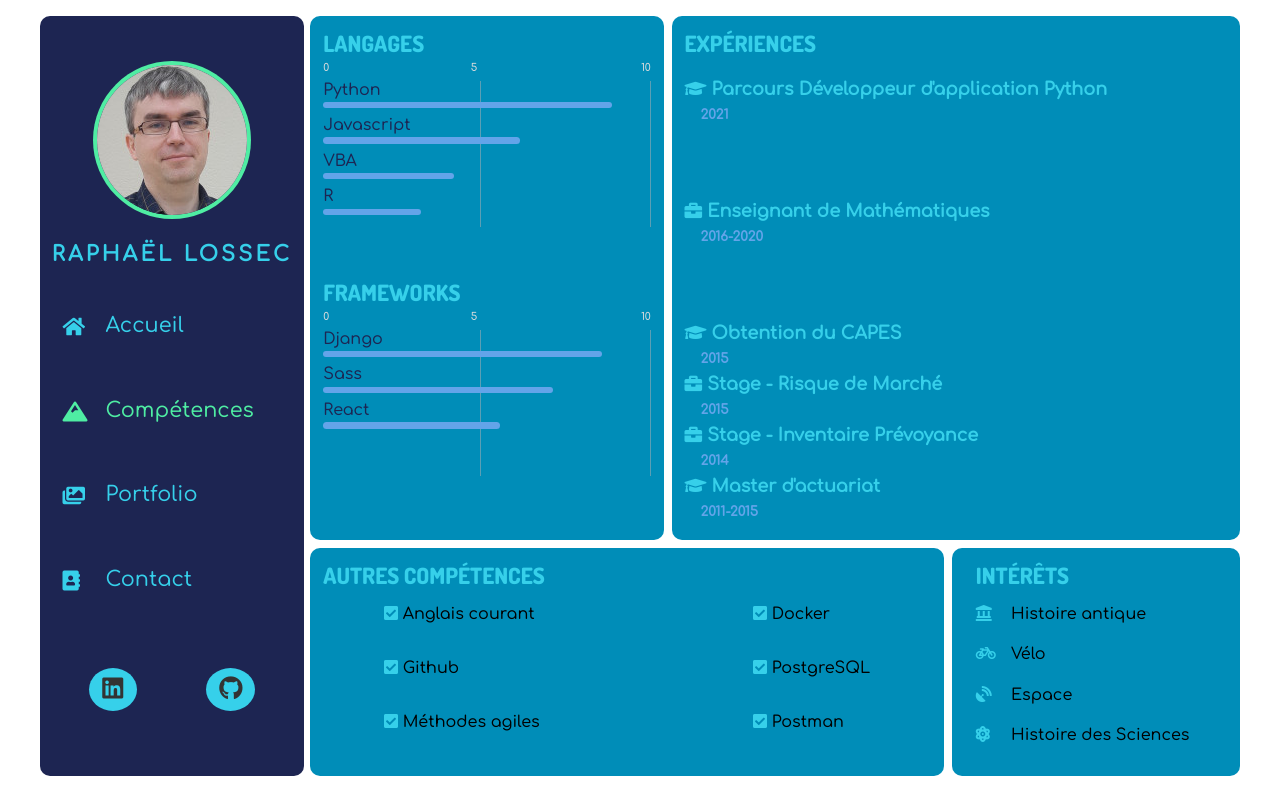
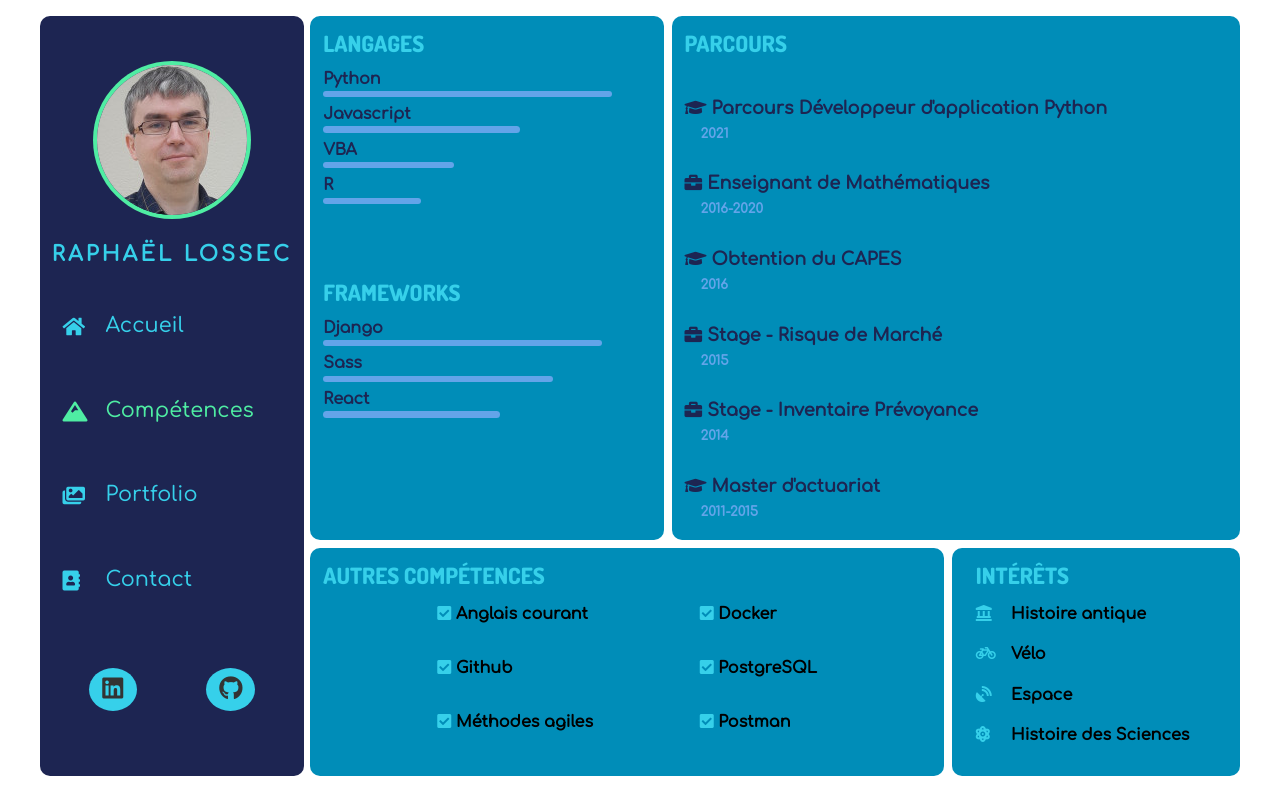
Before and after one commit to S0Imyr/site_perso, a React (Create React App) app: page /skills in a window 1280 px wide. Built offline with nearby package versions, Linux system fonts and the light colour scheme; a web font is replaced by a local one.

Commit message:
Delete XP bars and improve experience scss

```diff
--- a/src/components/skills/Experience.js
+++ b/src/components/skills/Experience.js
@@ -3,7 +3,7 @@ import React from 'react';
 const Experience = () => {
     return (
         <div className="experience">
-            <h3>Expériences</h3>
+            <h3>Parcours</h3>
             <div className="Python">
                 <h4><i className="fas fa-graduation-cap"></i> Parcours Développeur d'application Python</h4>
                 <h5>2021</h5>
@@ -14,7 +14,7 @@ const Experience = () => {
             </div>
             <div className="CAPES">
                 <h4><i className="fas fa-graduation-cap"></i> Obtention du CAPES</h4>
-                <h5>2015</h5>
+                <h5>2016</h5>
             </div>
             <div className="Finance">
                 <h4><i className="fas fa-briefcase"></i> Stage - Risque de Marché</h4>
--- a/src/components/skills/ProgressBar.js
+++ b/src/components/skills/ProgressBar.js
@@ -4,13 +4,7 @@ const ProgressBar = (props) => {
     return (
         <div className={props.className}>
             <h3>{props.title}</h3>
-            <div className="XP">
-                <span>0</span>
-                <span>5</span>
-                <span>10</span>
-            </div>
-
-            <div>
+            <div className="bars">
             {
                 props.data.map((item) => {
                     let max=10;
--- a/src/style/pages/_skills.scss
+++ b/src/style/pages/_skills.scss
@@ -15,6 +15,7 @@
           background: $color-2;
           border-radius: $borderRadius;
           padding: .8rem;
+          font-weight: 600;
         }
         h3 {
           font-size: 1.4rem;
@@ -44,35 +45,6 @@
             margin-bottom: 0.3rem;
           }
 
-          .XP {
-            font-size: .65rem;
-            display: flex;
-            justify-content: space-between;
-            color: $white;
-
-            span {
-              width: 36%;
-
-              &:nth-child(2){
-                text-align: center;
-                width: 20%;
-              }
-              &:nth-child(3){
-                text-align: right;
-                width: 44%;
-              }
-
-              &:nth-child(2):before,
-              &:nth-child(3):before {
-                content:'';
-                background: rgba(180, 179, 179, 0.507);
-                position: absolute;
-                height: 146px;
-                width: 1px;
-                transform: translate(9px, 19px);
-              }
-            }
-          }
           .languagesList {
             padding-top: .5rem;
 
@@ -107,20 +79,13 @@
         .experience {
           grid-area: E;
           margin: 0 0 .5rem .5rem;
-          display: grid;
-          grid-template-columns: 1fr;
-          grid-template-rows: 10% 1fr 1fr;
-          grid-template-areas:
-            "1"
-            "2"
-            "3";
+          display: flex;
+          flex-direction: column;
+          justify-content: space-between;
 
-          h3 {
-            grid-area: 1;
-          }
           h4 {
             font-size: 1.1rem;
-            color: $color-5;
+            color: $color-1;
           }
           h5 {
             color: $color-3;
@@ -130,12 +95,7 @@
             text-align: justify;
             padding: 0 1rem;
           }
-          .exp-1 {
-            grid-area: 2;
-          }
-          .exp-2 {
-            grid-area: 3;
-          }
+
         }
         .otherSkills {
           grid-area: O;
@@ -146,7 +106,7 @@
             width: 80%;
             height: 100%;
             margin: 0 auto;
-            justify-content: space-between;
+            justify-content: space-around;
 
             ul {
               height: 80%;
```
